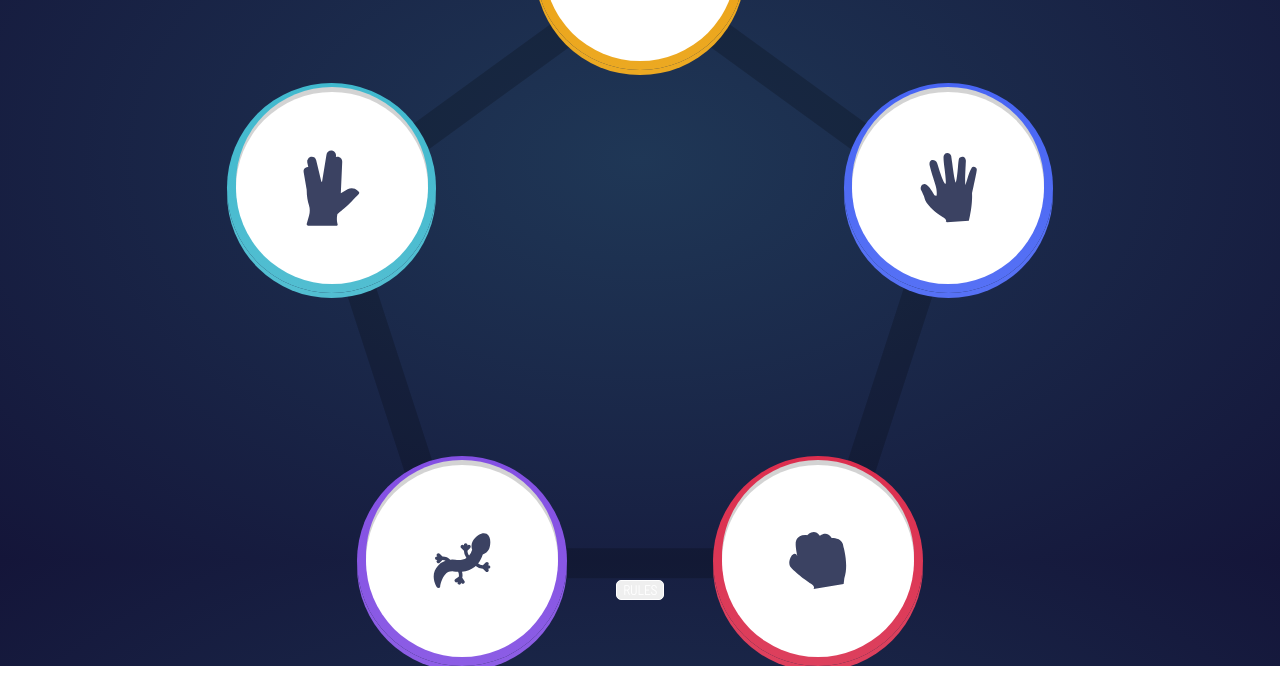
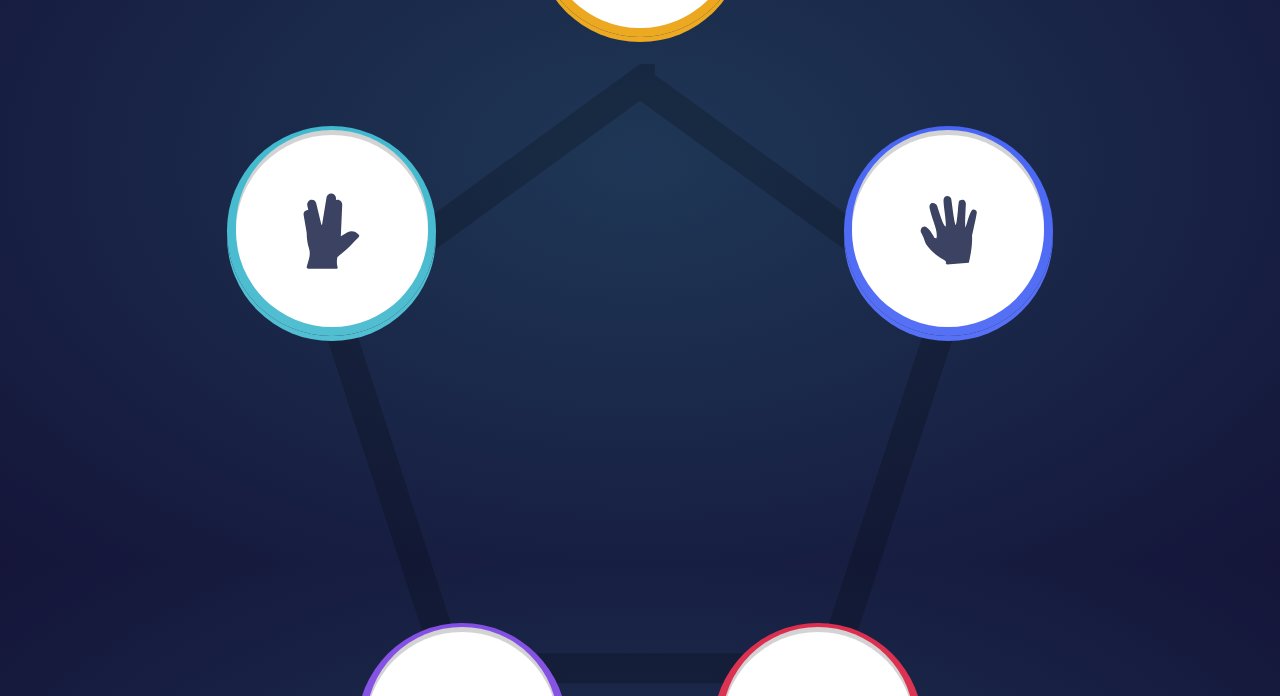
Before and after one commit to lowell1/rock_paper_scissors, a website: page public/index.html in a window 1280 px wide. Shown: the part 240-936 px from the top of the page. Before the commit the page ends 906 px from the top, so only its background shows below. Drawn offline with Linux system fonts and the light colour scheme.

Commit message:
unflexboxed container, added padding to icon container div

```diff
--- a/package.json
+++ b/package.json
@@ -6,7 +6,9 @@
   "dependencies": {
     "node-sass": "^4.14.1"
   },
-  "devDependencies": {},
+  "devDependencies": {
+    "live-server": "^1.2.1"
+  },
   "scripts": {
     "test": "echo \"Error: no test specified\" && exit 1",
     "sass": "node-sass -w source/sass -o public/css"
--- a/source/sass/_icon_container.scss
+++ b/source/sass/_icon_container.scss
@@ -1,6 +1,7 @@
 #iconContainer {
     // width: 100%;
     // margin: 10rem 0;
+    padding: 13vh 0;
     position: relative;
 
     // pentagon
--- a/source/sass/main.scss
+++ b/source/sass/main.scss
@@ -19,11 +19,11 @@ body {
 
 #container {
     width: $mobile_width;
-    margin: 0 auto;
-    display: flex;
-    flex-direction: column;
+    margin: 1px auto;
+    // display: flex;
+    // flex-direction: column;
     height: 100vh;
-    justify-content: space-between;
+    // justify-content: space-between;
 
     * {
         color: white;
```
Also changed, not shown: public/css/main.css, 1 other file.
